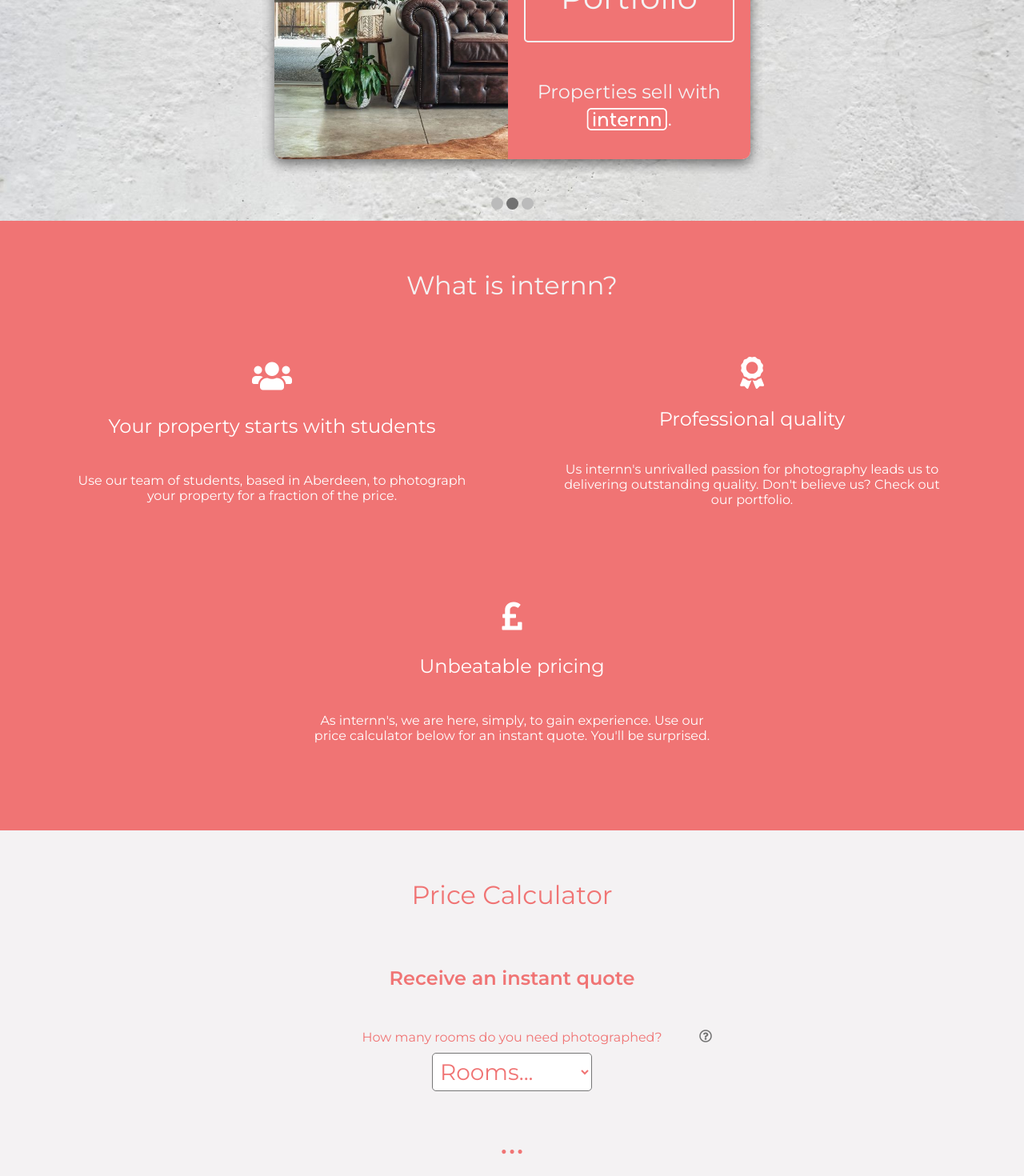
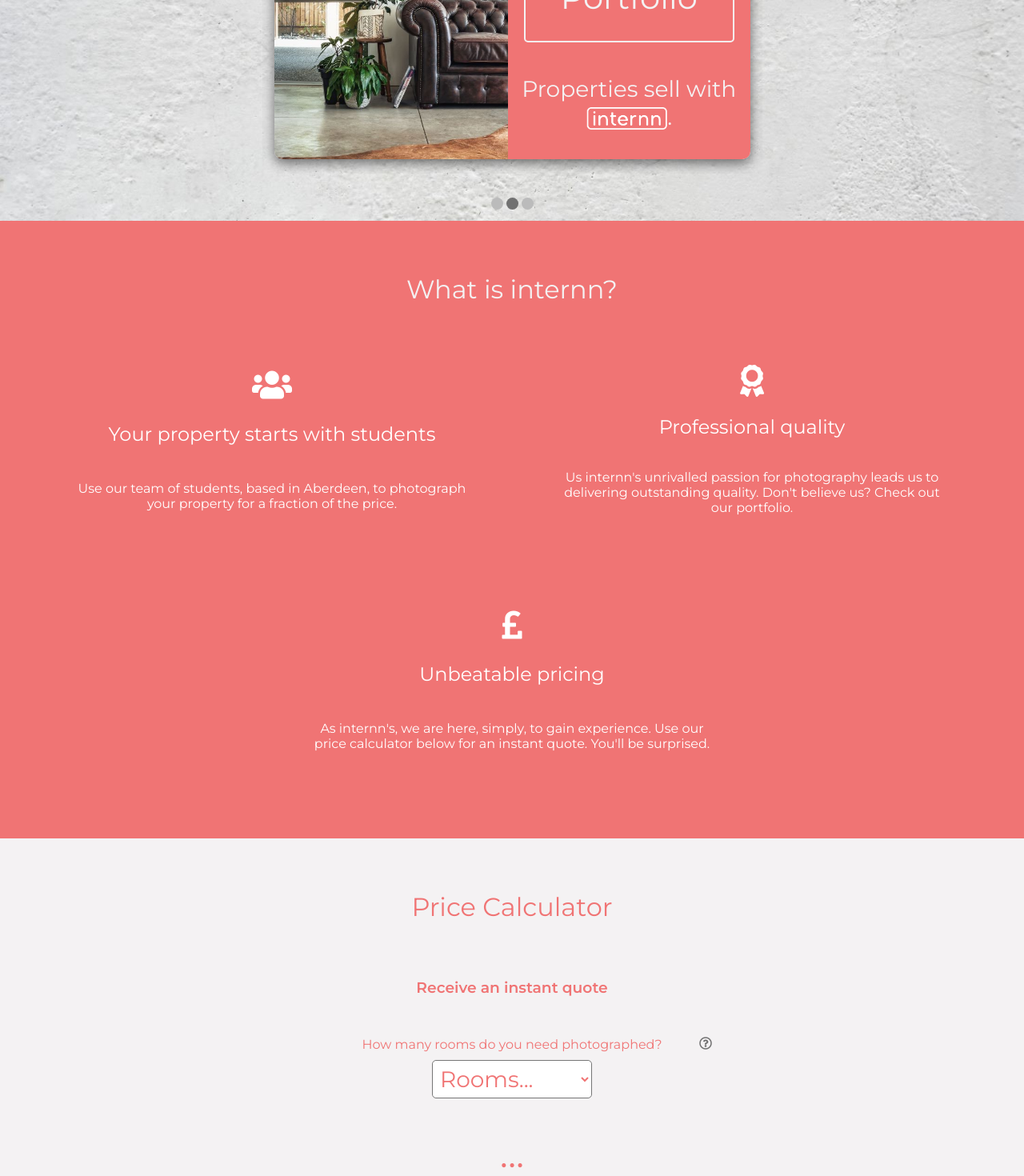
Before and after one commit to SamKelsey/internn-react-app, a React (Create React App) app in the folder client/: page / in a window 1280 px wide. Shown: the part 360-1830 px from the top of the page at 80% size. Built offline with nearby package versions, Linux system fonts and the light colour scheme.

Commit message:
Removed excess h1's for SEO.

```diff
--- a/client/src/components/About/About.js
+++ b/client/src/components/About/About.js
@@ -7,7 +7,7 @@ class About extends React.Component {
   render() {
     return (
       <div className="section-about-us" id="about-us">
-        <h1>What is internn?</h1>
+        <h2>What is internn?</h2>
         <div className="about-cards">
           <Card
             icon="fas fa-users"
--- a/client/src/components/About/Card/Card.jsx
+++ b/client/src/components/About/Card/Card.jsx
@@ -6,7 +6,7 @@ class Card extends Component {
     return (
       <div className="about-card">
         <i className={this.props.icon}></i>
-        <h1>{this.props.title}</h1>
+        <h2>{this.props.title}</h2>
         <p>{this.props.body}</p>
       </div>
     );
--- a/client/src/components/About/Card/card.css
+++ b/client/src/components/About/Card/card.css
@@ -38,7 +38,7 @@
   transition: all 0.3s ease;
 }
 
-.about-card h1 {
+.about-card h2 {
   font-size: 1.5rem;
   margin: 0;
   padding: 0;
--- a/client/src/components/About/Card/card.scss
+++ b/client/src/components/About/Card/card.scss
@@ -28,7 +28,7 @@
     transition: all 0.3s ease;
   }
 
-  h1 {
+  h2 {
     font-size: 1.5rem;
     margin: 0;
     padding: 0;
--- a/client/src/components/About/about.css
+++ b/client/src/components/About/about.css
@@ -5,7 +5,7 @@
   padding: 40px;
 }
 
-.section-about-us h1 {
+.section-about-us h2 {
   font-family: "Montserrat", sans-serif;
   font-weight: lighter;
   font-size: 2rem;
--- a/client/src/components/About/about.scss
+++ b/client/src/components/About/about.scss
@@ -6,7 +6,7 @@
   color: $sigWhite;
   padding: 40px;
 
-  h1 {
+  h2 {
     font-family: "Montserrat", sans-serif;
     font-weight: lighter;
     font-size: 2rem;
--- a/client/src/components/Pricing/Pricing.js
+++ b/client/src/components/Pricing/Pricing.js
@@ -19,8 +19,8 @@ class Pricing extends Component {
   render() {
     return (
       <div id="section-pricing" className="section-pricing">
-        <h1>Price Calculator</h1>
-        <h2>Receive an instant quote</h2>
+        <h2>Price Calculator</h2>
+        <h3>Receive an instant quote</h3>
         <p>
           How many rooms do you need photographed?{" "}
           <div className="rooms-help">
@@ -52,11 +52,11 @@ class Pricing extends Component {
           <option>19</option>
           <option>20</option>
         </select>
-        <h1 className="price">
+        <h2 className="price">
           {this.state.calculatedPrice == "..."
             ? "..."
             : "£ " + this.state.calculatedPrice}
-        </h1>
+        </h2>
         <p>
           Like what you see? <span>Book now</span>
         </p>
--- a/client/src/components/Pricing/pricing.css
+++ b/client/src/components/Pricing/pricing.css
@@ -7,13 +7,13 @@
   background-color: #f4f2f3;
 }
 
-.section-pricing h1 {
+.section-pricing h2 {
   font-size: 2rem;
   font-weight: lighter;
   margin-bottom: 70px;
 }
 
-.section-pricing h2 {
+.section-pricing h3 {
   margin: 50px 0;
 }
 
--- a/client/src/components/Pricing/pricing.scss
+++ b/client/src/components/Pricing/pricing.scss
@@ -8,13 +8,13 @@
   margin: auto;
   background-color: $sigWhite;
 
-  h1 {
+  h2 {
     font-size: 2rem;
     font-weight: lighter;
     margin-bottom: 70px;
   }
 
-  h2 {
+  h3 {
     margin: 50px 0;
   }
 
--- a/client/src/components/SlideShow/Slide/Slide.jsx
+++ b/client/src/components/SlideShow/Slide/Slide.jsx
@@ -14,8 +14,17 @@ class Slide extends Component {
     if (this.props.slideNo == 2) {
       return (
         <a href={links[this.props.slideNo]}>
+          <h2>{this.props.secondLine}</h2>
+        </a>
+      );
+    } else if (this.props.slideNo == 0) {
+      return (
+        <HashLink
+          to={links[this.props.slideNo]}
+          style={{ textDecoration: "none" }}
+        >
           <h1>{this.props.secondLine}</h1>
-        </a>
+        </HashLink>
       );
     } else {
       return (
@@ -23,7 +32,7 @@ class Slide extends Component {
           to={links[this.props.slideNo]}
           style={{ textDecoration: "none" }}
         >
-          <h1>{this.props.secondLine}</h1>
+          <h2>{this.props.secondLine}</h2>
         </HashLink>
       );
     }
@@ -42,22 +51,22 @@ class Slide extends Component {
             }}
           ></div>
           <div className="right">
-            <div className="h2-wrapper">
-              <h2>
+            <div className="h3-wrapper">
+              <h3>
                 {this.props.firstLine}
                 {this.props.icon && (
                   <a href="https://www.facebook.com/">
                     <i className={this.props.icon}></i>
                   </a>
                 )}
-              </h2>
+              </h3>
             </div>
             <div className="h1-wrapper">{this.renderLink()}</div>
-            <div className="h2-wrapper bottom">
-              <h2>
+            <div className="h3-wrapper bottom">
+              <h3>
                 {this.props.thirdLine} <img src={logo} alt="logo" />
                 <span className="fullstop">.</span>
-              </h2>
+              </h3>
             </div>
           </div>
         </div>
--- a/client/src/components/SlideShow/Slide/slide.css
+++ b/client/src/components/SlideShow/Slide/slide.css
@@ -75,7 +75,8 @@
   text-decoration: none;
 }
 
-.mySlides .right .h1-wrapper h1 {
+.mySlides .right .h1-wrapper h1,
+.mySlides .right .h1-wrapper h2 {
   font-size: 2.5rem;
   font-weight: lighter;
   margin: 0;
@@ -84,13 +85,17 @@
   color: #f4f2f3;
 }
 
-.mySlides .right .h2-wrapper h2 {
+.mySlides .right .h3-wrapper {
+  font-size: 1.5rem;
+}
+
+.mySlides .right .h3-wrapper h3 {
   font-weight: lighter;
   margin: 0 auto;
   padding: 0;
 }
 
-.mySlides .right .h2-wrapper h2 img {
+.mySlides .right .h3-wrapper h3 img {
   width: 100px;
   padding: 0 1px;
   margin: 0;
@@ -98,11 +103,11 @@
           transform: translate(0, 6px);
 }
 
-.mySlides .right .h2-wrapper h2 .fullstop {
+.mySlides .right .h3-wrapper h3 .fullstop {
   color: #f4f2f3;
 }
 
-.mySlides .right .h2-wrapper,
+.mySlides .right .h3-wrapper,
 .mySlides .right .h1-wrapper {
   -webkit-box-flex: 1;
       -ms-flex: 1;
@@ -113,7 +118,7 @@
   position: relative;
 }
 
-.mySlides .right .bottom h2 {
+.mySlides .right .bottom h3 {
   position: absolute;
   bottom: 0;
   margin: 0 auto;
@@ -123,8 +128,8 @@
   width: 100%;
 }
 
-.mySlides .right h2,
-.mySlides .right h2 a {
+.mySlides .right h3,
+.mySlides .right h3 a {
   color: #f4f2f3;
 }
 
@@ -133,10 +138,11 @@
 }
 
 @media (max-width: 560px) {
-  .mySlides .right .h1-wrapper h1 {
+  .mySlides .right .h1-wrapper h1,
+  .mySlides .right .h1-wrapper h2 {
     font-size: 1.5rem;
   }
-  .right h2 {
+  .right .h3-wrapper h3 {
     font-size: 1rem;
   }
 }
--- a/client/src/components/SlideShow/Slide/slide.scss
+++ b/client/src/components/SlideShow/Slide/slide.scss
@@ -50,7 +50,8 @@
         text-decoration: none;
       }
 
-      h1 {
+      h1,
+      h2 {
         font-size: 2.5rem;
         font-weight: lighter;
         margin: 0;
@@ -60,8 +61,10 @@
       }
     }
 
-    .h2-wrapper {
-      h2 {
+    .h3-wrapper {
+      font-size: 1.5rem;
+
+      h3 {
         font-weight: lighter;
         margin: 0 auto;
         padding: 0;
@@ -79,7 +82,7 @@
       }
     }
 
-    .h2-wrapper,
+    .h3-wrapper,
     .h1-wrapper {
       flex: 1;
     }
@@ -87,7 +90,7 @@
     .bottom {
       position: relative;
 
-      h2 {
+      h3 {
         position: absolute;
         bottom: 0;
         margin: 0 auto;
@@ -97,8 +100,8 @@
       }
     }
 
-    h2,
-    h2 a {
+    h3,
+    h3 a {
       color: $sigWhite;
     }
   }
@@ -109,11 +112,12 @@
 }
 
 @media (max-width: 560px) {
-  .mySlides .right .h1-wrapper h1 {
+  .mySlides .right .h1-wrapper h1,
+  .mySlides .right .h1-wrapper h2 {
     font-size: 1.5rem;
   }
 
-  .right h2 {
+  .right .h3-wrapper h3 {
     font-size: 1rem;
   }
 }
```
Also changed, not shown: 1 other file (tests, documents, lock files or other folders).
